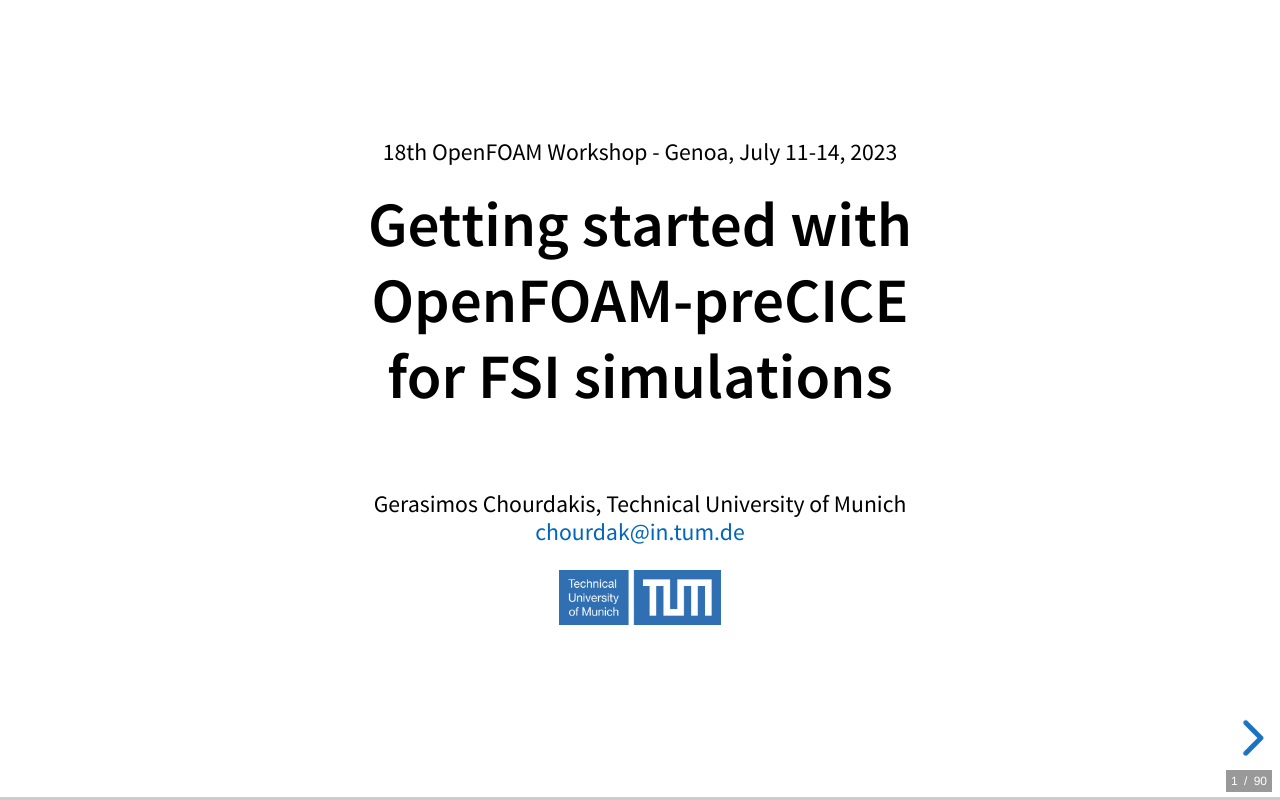
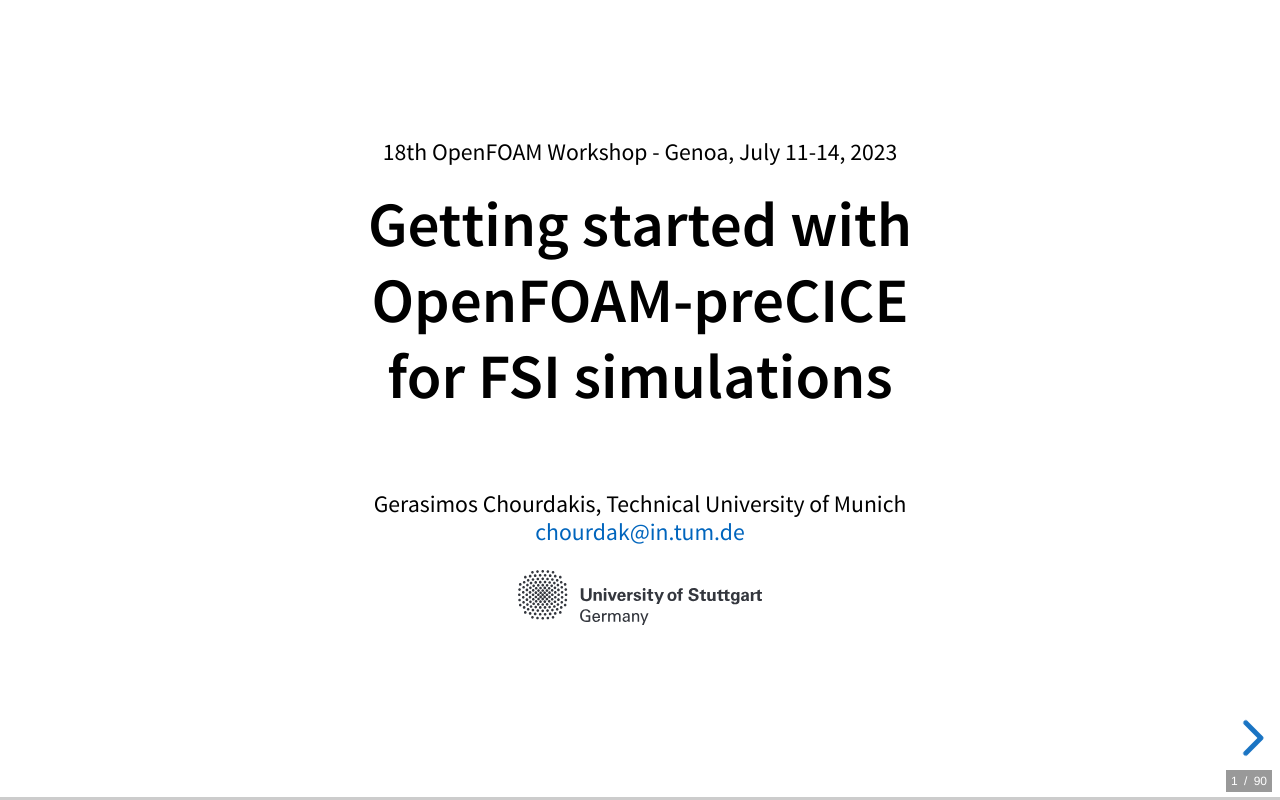
Before and after one commit to MakisH/ofw19-training, a website: page index.html in a window 1280 px wide. Drawn offline with Linux system fonts and the light colour scheme; files whose address does not match are found by name.

Commit message:
Change logo

```diff
--- a/index.html
+++ b/index.html
@@ -37,7 +37,7 @@
                     <div style="margin-top:50pt">
                         <div>
                             <small>Gerasimos Chourdakis, Technical University of Munich<br/><a href="mailto:chourdak@in.tum.de">chourdak@in.tum.de</a></small><br/>
-                            <img data-src="images/logos/tum.png" style="border:none; box-shadow:none; height:50px;">
+                            <img data-src="images/logos/Uni_stuttgart_logo_english.svg" style="border:none; box-shadow:none; height:50px;">
                         </div>
                     </div>
                 </section>
```
Also changed, not shown: README.md, images/logos/Uni_stuttgart_logo_english.svg (added), images/logos/tum.png (deleted).
